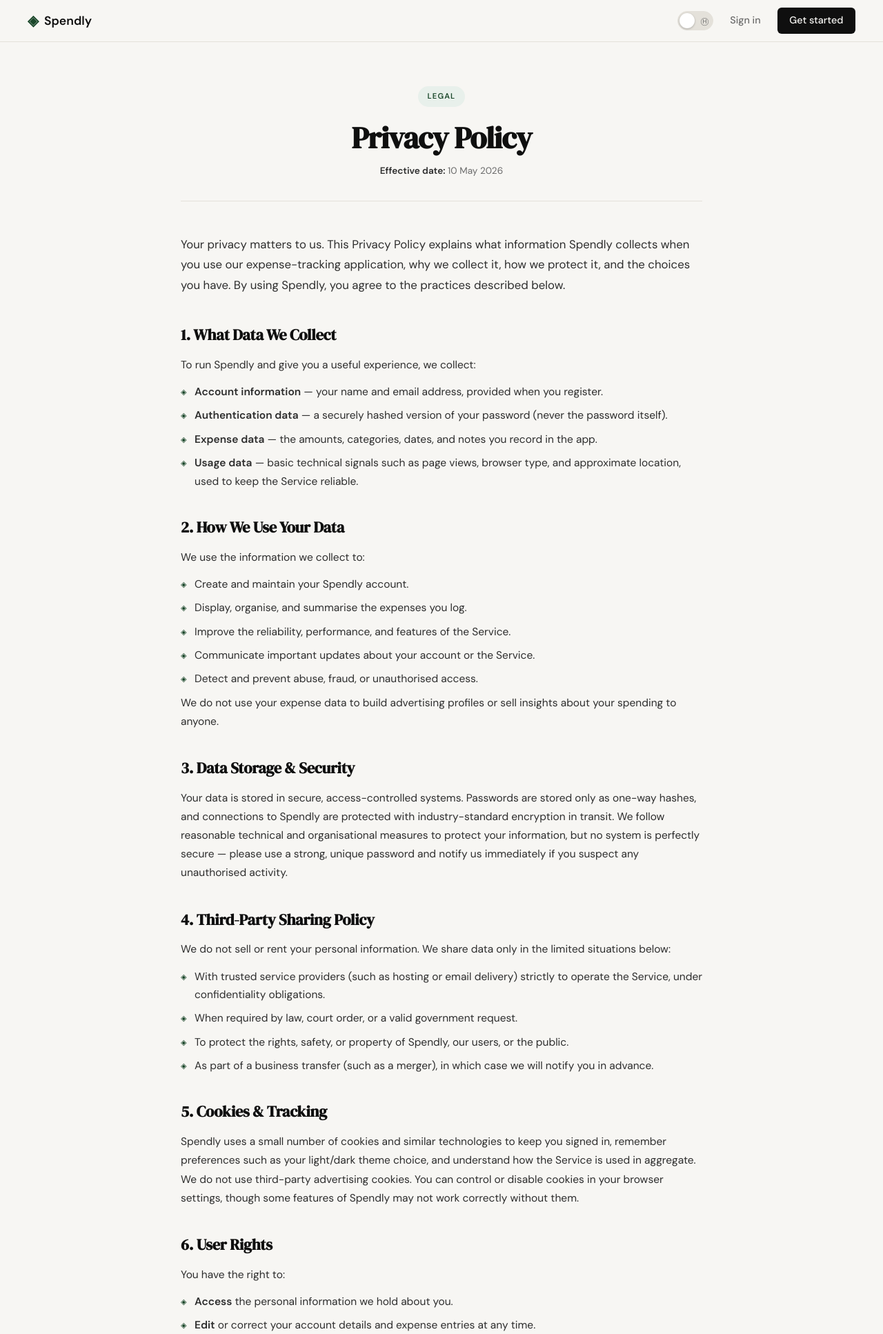
After one commit to malaniheenaa-debug/spendly, a Flask app: page /privacy in a window 1280 px wide. The commit adds this page. Shown: the top 1934 px of the page at 69% size. Run offline with Flask 3, Linux system fonts and the light colour scheme.

Commit message:
landing: privacy page and route added

```diff
--- a/expense-tracker/app.py
+++ b/expense-tracker/app.py
@@ -25,6 +25,11 @@ def login():
 @app.route("/terms")
 def terms():
     return render_template("terms.html")
+
+
+@app.route("/privacy")
+def privacy():
+    return render_template("privacy.html")
 
 
 # ------------------------------------------------------------------ #
--- a/expense-tracker/templates/base.html
+++ b/expense-tracker/templates/base.html
@@ -43,7 +43,7 @@
             <span class="footer-name">Spendly</span>
             <p class="footer-copy">Track every rupee. Own your finances.</p>
             <a href="{{ url_for('terms') }}">Terms and Conditions</a>
-            <a href="#">Privacy Policy</a>
+            <a href="{{ url_for('privacy') }}">Privacy Policy</a>
         </div>
     </footer>
 
--- /dev/null
+++ b/expense-tracker/templates/privacy.html
@@ -0,0 +1,266 @@
+{% extends "base.html" %}
+
+{% block title %}Privacy Policy — Spendly{% endblock %}
+
+{% block head %}
+<style>
+    .terms-section {
+        max-width: 820px;
+        margin: 0 auto;
+        padding: 4rem 2rem 5rem;
+    }
+
+    .terms-header {
+        text-align: center;
+        margin-bottom: 3rem;
+        padding-bottom: 2rem;
+        border-bottom: 1px solid var(--border);
+    }
+
+    .terms-eyebrow {
+        display: inline-block;
+        background: var(--accent-light);
+        color: var(--accent);
+        font-size: 0.7rem;
+        font-weight: 600;
+        letter-spacing: 0.1em;
+        text-transform: uppercase;
+        padding: 0.35rem 0.85rem;
+        border-radius: 999px;
+        margin-bottom: 1.25rem;
+    }
+
+    .terms-title {
+        font-family: var(--font-display);
+        font-size: clamp(2rem, 4vw, 2.75rem);
+        line-height: 1.15;
+        letter-spacing: -0.02em;
+        color: var(--ink);
+        margin-bottom: 0.75rem;
+    }
+
+    .terms-effective {
+        font-size: 0.85rem;
+        color: var(--ink-muted);
+    }
+
+    .terms-effective strong {
+        color: var(--ink-soft);
+        font-weight: 600;
+    }
+
+    .terms-intro {
+        font-size: 1.05rem;
+        color: var(--ink-soft);
+        line-height: 1.75;
+        margin-bottom: 2.5rem;
+    }
+
+    .terms-block {
+        margin-bottom: 2.25rem;
+    }
+
+    .terms-block h2 {
+        font-family: var(--font-display);
+        font-size: 1.4rem;
+        color: var(--ink);
+        margin-bottom: 0.75rem;
+        letter-spacing: -0.01em;
+    }
+
+    .terms-block p {
+        color: var(--ink-soft);
+        font-size: 0.97rem;
+        line-height: 1.75;
+        margin-bottom: 0.75rem;
+    }
+
+    .terms-block ul {
+        list-style: none;
+        padding-left: 0;
+        margin-top: 0.5rem;
+    }
+
+    .terms-block li {
+        position: relative;
+        padding-left: 1.25rem;
+        color: var(--ink-soft);
+        font-size: 0.97rem;
+        line-height: 1.7;
+        margin-bottom: 0.5rem;
+    }
+
+    .terms-block li::before {
+        content: "◈";
+        position: absolute;
+        left: 0;
+        top: 0;
+        color: var(--accent);
+        font-size: 0.7rem;
+        line-height: 1.7rem;
+    }
+
+    .terms-contact {
+        background: var(--paper-card);
+        border: 1px solid var(--border);
+        border-radius: var(--radius-md);
+        padding: 1.75rem;
+        margin-top: 2.5rem;
+    }
+
+    .terms-contact h2 {
+        margin-bottom: 0.5rem;
+    }
+
+    .terms-contact a {
+        color: var(--accent);
+        font-weight: 500;
+    }
+
+    .terms-contact a:hover {
+        text-decoration: underline;
+    }
+
+    @media (max-width: 600px) {
+        .terms-section { padding: 2.5rem 1.25rem 3.5rem; }
+        .terms-header { margin-bottom: 2rem; padding-bottom: 1.5rem; }
+        .terms-block { margin-bottom: 1.75rem; }
+        .terms-block h2 { font-size: 1.2rem; }
+    }
+</style>
+{% endblock %}
+
+{% block content %}
+
+<section class="terms-section">
+
+    <header class="terms-header">
+        <span class="terms-eyebrow">Legal</span>
+        <h1 class="terms-title">Privacy Policy</h1>
+        <p class="terms-effective">
+            <strong>Effective date:</strong> 10 May 2026
+        </p>
+    </header>
+
+    <p class="terms-intro">
+        Your privacy matters to us. This Privacy Policy explains what information
+        Spendly collects when you use our expense-tracking application, why we
+        collect it, how we protect it, and the choices you have. By using Spendly,
+        you agree to the practices described below.
+    </p>
+
+    <div class="terms-block">
+        <h2>1. What Data We Collect</h2>
+        <p>To run Spendly and give you a useful experience, we collect:</p>
+        <ul>
+            <li><strong>Account information</strong> — your name and email address, provided when you register.</li>
+            <li><strong>Authentication data</strong> — a securely hashed version of your password (never the password itself).</li>
+            <li><strong>Expense data</strong> — the amounts, categories, dates, and notes you record in the app.</li>
+            <li><strong>Usage data</strong> — basic technical signals such as page views, browser type, and approximate location, used to keep the Service reliable.</li>
+        </ul>
+    </div>
+
+    <div class="terms-block">
+        <h2>2. How We Use Your Data</h2>
+        <p>We use the information we collect to:</p>
+        <ul>
+            <li>Create and maintain your Spendly account.</li>
+            <li>Display, organise, and summarise the expenses you log.</li>
+            <li>Improve the reliability, performance, and features of the Service.</li>
+            <li>Communicate important updates about your account or the Service.</li>
+            <li>Detect and prevent abuse, fraud, or unauthorised access.</li>
+        </ul>
+        <p>
+            We do not use your expense data to build advertising profiles or sell
+            insights about your spending to anyone.
+        </p>
+    </div>
+
+    <div class="terms-block">
+        <h2>3. Data Storage &amp; Security</h2>
+        <p>
+            Your data is stored in secure, access-controlled systems. Passwords are
+            stored only as one-way hashes, and connections to Spendly are protected
+            with industry-standard encryption in transit. We follow reasonable
+            technical and organisational measures to protect your information, but
+            no system is perfectly secure — please use a strong, unique password
+            and notify us immediately if you suspect any unauthorised activity.
+        </p>
+    </div>
+
+    <div class="terms-block">
+        <h2>4. Third-Party Sharing Policy</h2>
+        <p>
+            We do not sell or rent your personal information. We share data only in
+            the limited situations below:
+        </p>
+        <ul>
+            <li>With trusted service providers (such as hosting or email delivery) strictly to operate the Service, under confidentiality obligations.</li>
+            <li>When required by law, court order, or a valid government request.</li>
+            <li>To protect the rights, safety, or property of Spendly, our users, or the public.</li>
+            <li>As part of a business transfer (such as a merger), in which case we will notify you in advance.</li>
+        </ul>
+    </div>
+
+    <div class="terms-block">
+        <h2>5. Cookies &amp; Tracking</h2>
+        <p>
+            Spendly uses a small number of cookies and similar technologies to keep
+            you signed in, remember preferences such as your light/dark theme
+            choice, and understand how the Service is used in aggregate. We do not
+            use third-party advertising cookies. You can control or disable cookies
+            in your browser settings, though some features of Spendly may not work
+            correctly without them.
+        </p>
+    </div>
+
+    <div class="terms-block">
+        <h2>6. User Rights</h2>
+        <p>You have the right to:</p>
+        <ul>
+            <li><strong>Access</strong> the personal information we hold about you.</li>
+            <li><strong>Edit</strong> or correct your account details and expense entries at any time.</li>
+            <li><strong>Delete</strong> individual records, or your entire account, from within the app.</li>
+            <li><strong>Export</strong> a copy of your expense data in a portable format.</li>
+        </ul>
+        <p>
+            To exercise any right not directly available in the app, contact us
+            using the details below.
+        </p>
+    </div>
+
+    <div class="terms-block">
+        <h2>7. Children's Privacy</h2>
+        <p>
+            Spendly is not intended for children under the age of 13. We do not
+            knowingly collect personal information from anyone under 13. If you
+            believe a child has provided us with personal information, please
+            contact us and we will take steps to delete that information from our
+            systems.
+        </p>
+    </div>
+
+    <div class="terms-block">
+        <h2>8. Changes to This Policy</h2>
+        <p>
+            We may update this Privacy Policy from time to time to reflect changes
+            in the Service, our practices, or applicable law. When we do, we will
+            update the "Effective date" at the top of this page. Material changes
+            will be communicated to you through the app or by email. Your continued
+            use of Spendly after changes take effect means you accept the updated
+            Policy.
+        </p>
+    </div>
+
+    <div class="terms-contact">
+        <h2>9. Contact Information</h2>
+        <p>
+            Questions or requests about your privacy or this Policy? Reach the
+            Spendly team at
+            <a href="mailto:privacy@spendly.app">privacy@spendly.app</a>.
+        </p>
+    </div>
+
+</section>
+
+{% endblock %}
```
